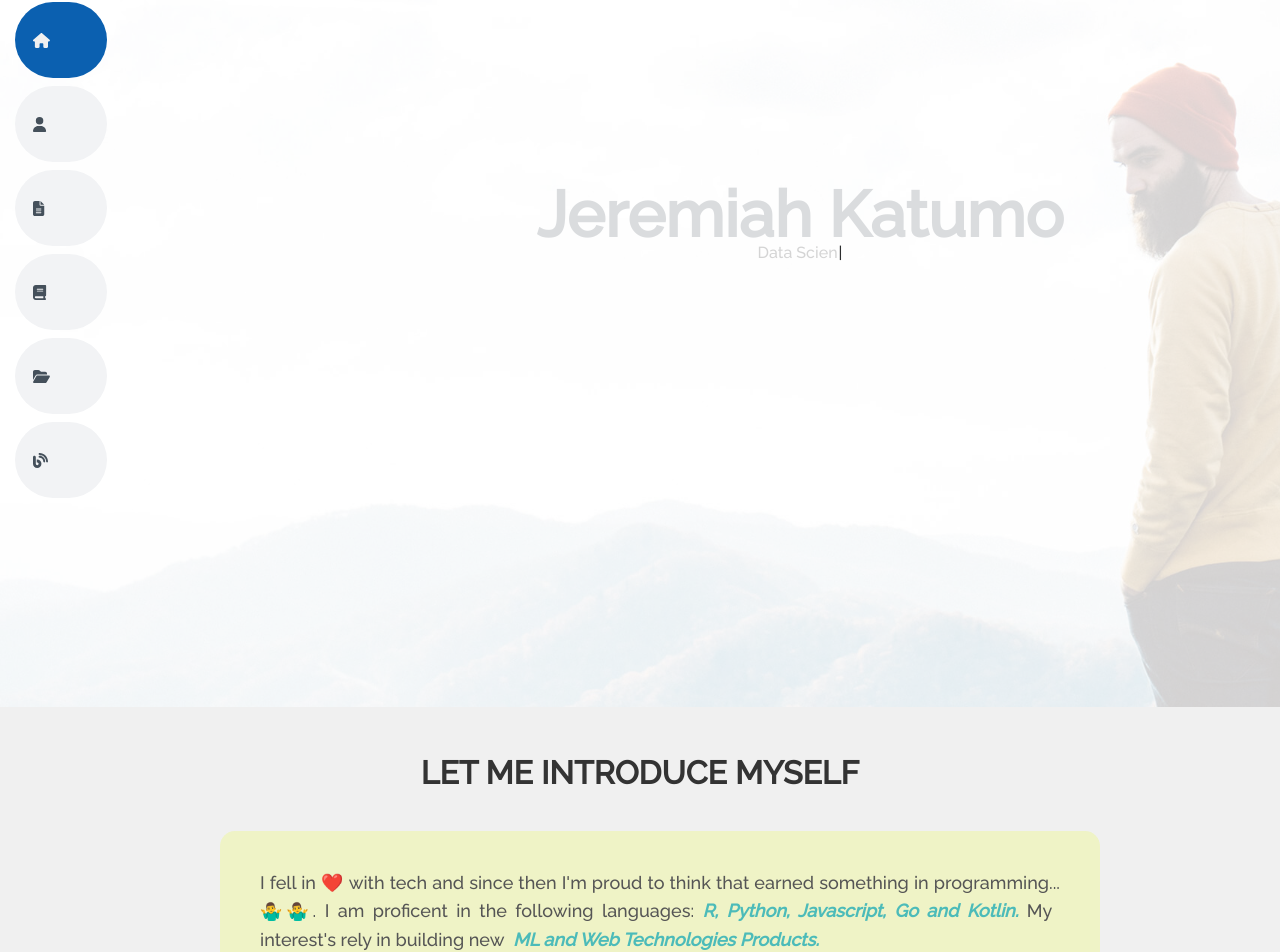
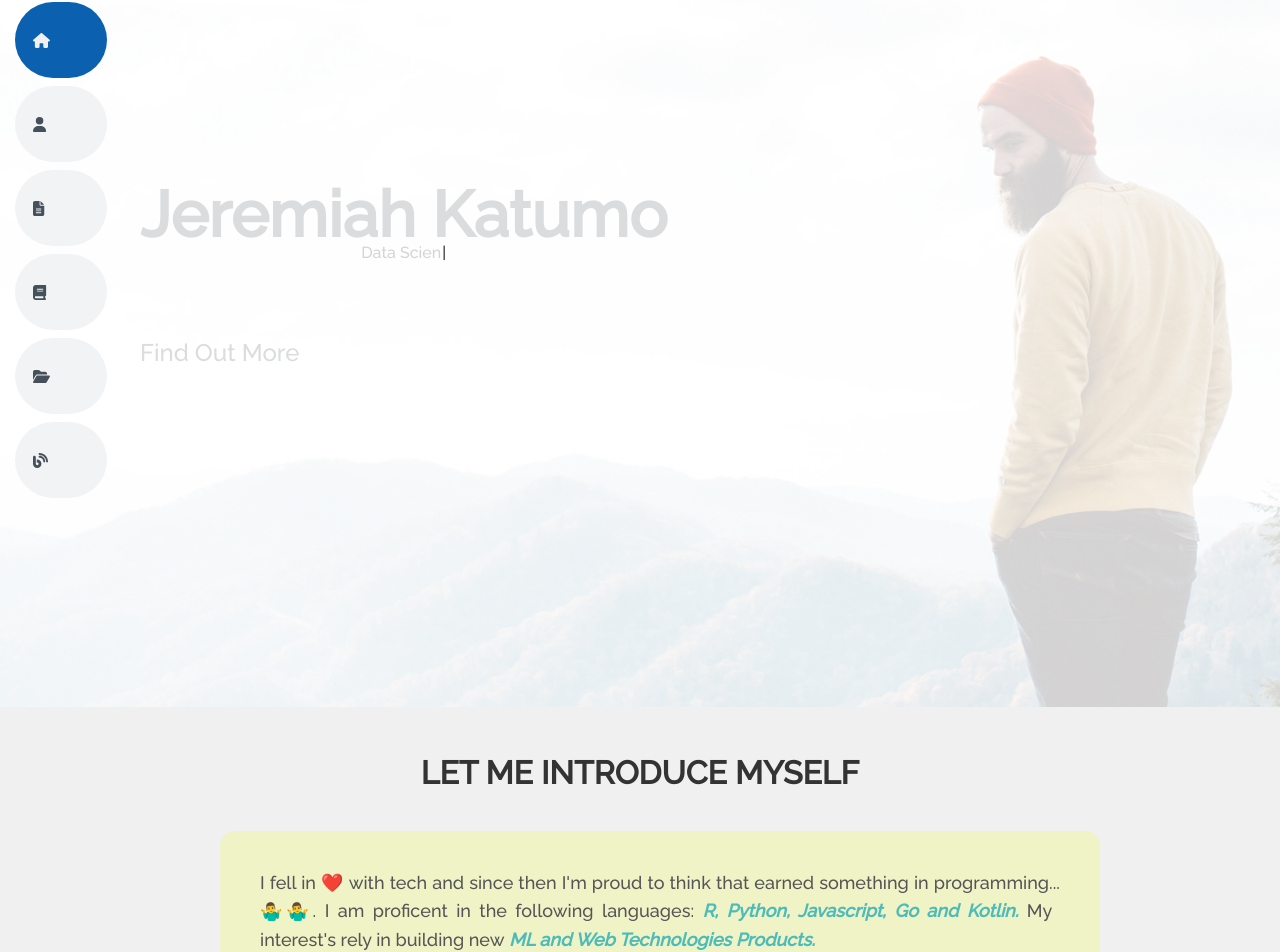
Before and after one commit to Jeremiah-Katumo/jeremiahkatumo, a React (Vite) app: page / in a window 1280 px wide. Shown: the part 13-965 px from the top of the page. Built offline with nearby package versions, Linux system fonts and the light colour scheme.

Commit message:
hero section

```diff
--- a/src/assets/css/style.css
+++ b/src/assets/css/style.css
@@ -310,11 +310,29 @@ h6 {
   position: relative;
 }
 
-@media (min-width: 992px) {
+.hero-content {
+  height: auto;
+  width: auto;
+  display: flex;
+  flex-direction: column;
+  align-items: center;
+  justify-content: start;
+  /* padding-left: 80px; */
+}
+
+.hero-container {
+  display: flex;
+  justify-content: start;
+  align-items: flex-start;
+  flex-direction: column;
+  padding-left: 140px;
+}
+
+/* @media (min-width: 992px) {
   #hero {
     padding-left: 160px;
   }
-}
+} */
 
 #hero:before {
   content: "";
--- a/src/components/Home/Home.jsx
+++ b/src/components/Home/Home.jsx
@@ -8,8 +8,9 @@ import { Row } from 'react-bootstrap';
 function Home() {
   return (
     <>
-    <Container id="hero" className='section-tag d-flex flex-column justify-content-center align-items-center'>
-      <Container className="container" data-aos="zoom-in" data-aos-delay="100">
+      <Container id="hero" className='section-tag d-flex flex-column justify-content-start align-items-center'>
+        <Container className="container hero-container" data-aos="zoom-in" data-aos-delay="100">
+          <Container className='hero-content'>
             <h1>Jeremiah Katumo</h1>
             <Type />
             <Row className="social-links">
@@ -20,6 +21,10 @@ function Home() {
               <a href="linkedin.com" className="linkedin"><i className="bx bxl-linkedin"></i></a>
             </Row>
           </Container>
+          <Container className='social-links'>
+            <a class="find-out-more-btn" href="#about">Find Out More</a>
+          </Container>
+        </Container>
       </Container>
       <HomeTwo />
     </>
--- a/src/components/Home/HomeTwo.jsx
+++ b/src/components/Home/HomeTwo.jsx
@@ -1,79 +1,80 @@
-import React from 'react'
-import { Container, Row, Col } from 'react-bootstrap'
+import React from 'react';
+import { Container, Row, Col } from 'react-bootstrap';
 import profile from '../../assets/img/profile.png';
 import Tilt from 'react-parallax-tilt';
 import '../../assets/css/style.css';
 
-
 function HomeTwo() {
   return (
     <>
-      <Container fluid id='about' className='home-about-section'>
+      <Container fluid id="about" className="home-about-section">
         <Container>
-          <h2 class="section-title">LET ME INTRODUCE MYSELF</h2>
-          <Row className='content-section wrapper'>
-            <Col md={8} className='home-about-desc base-box'>
-              <div class="section-header">
-
-                <p class="about-paragraph">
-                  {/* I am a passionate and dedicated designer with a keen eye for detail and a strong foundation in web
-                    and graphic design.
-                    I have collaborated with various clients, including startups, multinational corporations, and
-                    corporate events,
-                    delivering creative solutions that stand out. */}
+          <h2 className="section-title">LET ME INTRODUCE MYSELF</h2>
+          <Row className="content-section wrapper">
+            <Col md={8} className="home-about-desc base-box">
+              <div className="section-header">
+                <p className="about-paragraph">
                   I fell in ❤️ with tech and since then I'm proud to think that
                   earned something in programming... 🤷‍♂️🤷‍♂️.
-                  I am proficent in the following languages: <i><b className='#0563bb'>R, Python, Javascript, Go and Kotlin. </b></i>
-                  My interest's rely in building new &nbsp;
+                  I am proficent in the following languages:{" "}
+                  <i>
+                    <b className="#0563bb">R, Python, Javascript, Go and Kotlin. </b>
+                  </i>
+                  My interest's rely in building new&nbsp;
                   <i>
                     <b className="purple">ML and Web Technologies Products.</b>
                   </i>
                   <br />
                   <br />
-                  Whenever possible, my passion for coding relies on
-                  <b className="purple"> JavaScript, Python, Golang, R, MongoDB, MySQL</b> and
+                  Whenever possible, my passion for coding relies on{" "}
+                  <b className="purple">JavaScript, Python, Golang, R, MongoDB, MySQL</b> and
+                  <i> Modern Library and Frameworks</i>
+                  &nbsp; like{" "}
                   <i>
-                    {" "}
-                    Modern Library and Frameworks
-                  </i>
-                  &nbsp; like
-                  <i>
-                    <b className="purple"> React.js, Nest.js, Next.js, Express.js, FastAPI, Django, Shiny, Laravel and Codeigniter4.</b>
+                    <b className="purple">
+                      React.js, Nest.js, Next.js, Express.js, FastAPI, Django, Shiny, Laravel and Codeigniter4.
+                    </b>
                   </i>
                 </p>
               </div>
+            </Col>
 
-            </Col>
             <Col md={4} className="top-box">
-              {/* <Tilt>
-              <img src={myImg} className="img-fluid" alt="avatar" />
-            </Tilt> */}
-              <div class="about-content">
-                <div class="about-text">
-                  {/* <div> */}
-                    <p>
-                      With years of experience, I specialize in creating visually appealing designs that enhance user
-                      experience. My approach combines creativity with technical expertise to develop unique and functional
-                      designs. Whether it's branding, UI/UX, or print media, I am committed to bringing ideas to life.
-                    </p>
-                  {/* </div> */}
+              <div className="about-content">
+                <div className="about-text">
+                  <p>
+                    With years of experience, I specialize in creating visually appealing designs that enhance user
+                    experience. My approach combines creativity with technical expertise to develop unique and functional
+                    designs. Whether it's branding, UI/UX, or print media, I am committed to bringing ideas to life.
+                  </p>
 
                   <div className="about-btn-container" data-aos="zoom-out">
-                    <div class="download-btn-container">
-                      <a href="../portfolio/Jeremiah Katumo Kurwa, CV.pdf" download="Jeremiah_Katumo_Resume.pdf"
-                        class="download-btn">Download Resume</a>
+                    <div className="download-btn-container">
+                      <a
+                        href="../portfolio/Jeremiah Katumo Kurwa, CV.pdf"
+                        download="Jeremiah_Katumo_Resume.pdf"
+                        className="download-btn"
+                      >
+                        Download Resume
+                      </a>
                     </div>
-                    <div class="call-to-action-btn">
+
+                    <div className="call-to-action-btn">
                       <h3>Call To Action</h3>
-                      <a href="https://www.youtube.com/watch" class="cta-button" target="_blank">
-                        <i class="fa fa-play-circle"></i> Watch Video
+                      <a
+                        href="https://www.youtube.com/watch"
+                        className="cta-button"
+                        target="_blank"
+                        rel="noopener noreferrer"
+                      >
+                        <i className="fa fa-play-circle"></i> Watch Video
                       </a>
                     </div>
                   </div>
+                </div>
 
-                </div>
-                <Tilt class="about-image">
-                  <img src={profile} alt="Jeremiah Katumo" class="img-about" />
+                <Tilt className="about-image">
+                  <img src={profile} alt="Jeremiah Katumo" className="img-about" />
                 </Tilt>
               </div>
             </Col>
@@ -84,4 +85,4 @@ function HomeTwo() {
   );
 }
 
-export default HomeTwo
+export default HomeTwo;
--- a/src/components/Home/Type.jsx
+++ b/src/components/Home/Type.jsx
@@ -8,9 +8,8 @@ function Type() {
       strings: [
         "Data Scientist",
         "Statistician",
-        "Software Developer",
+        "Software Engineer",
         "Freelancer",
-        "Full Stack Developer",
       ],
       autoStart: true,
       loop: true,
```
Also changed, not shown: 2 other files (tests, documents, lock files or other folders). Lines whose indentation alone changed are shown as unchanged.
